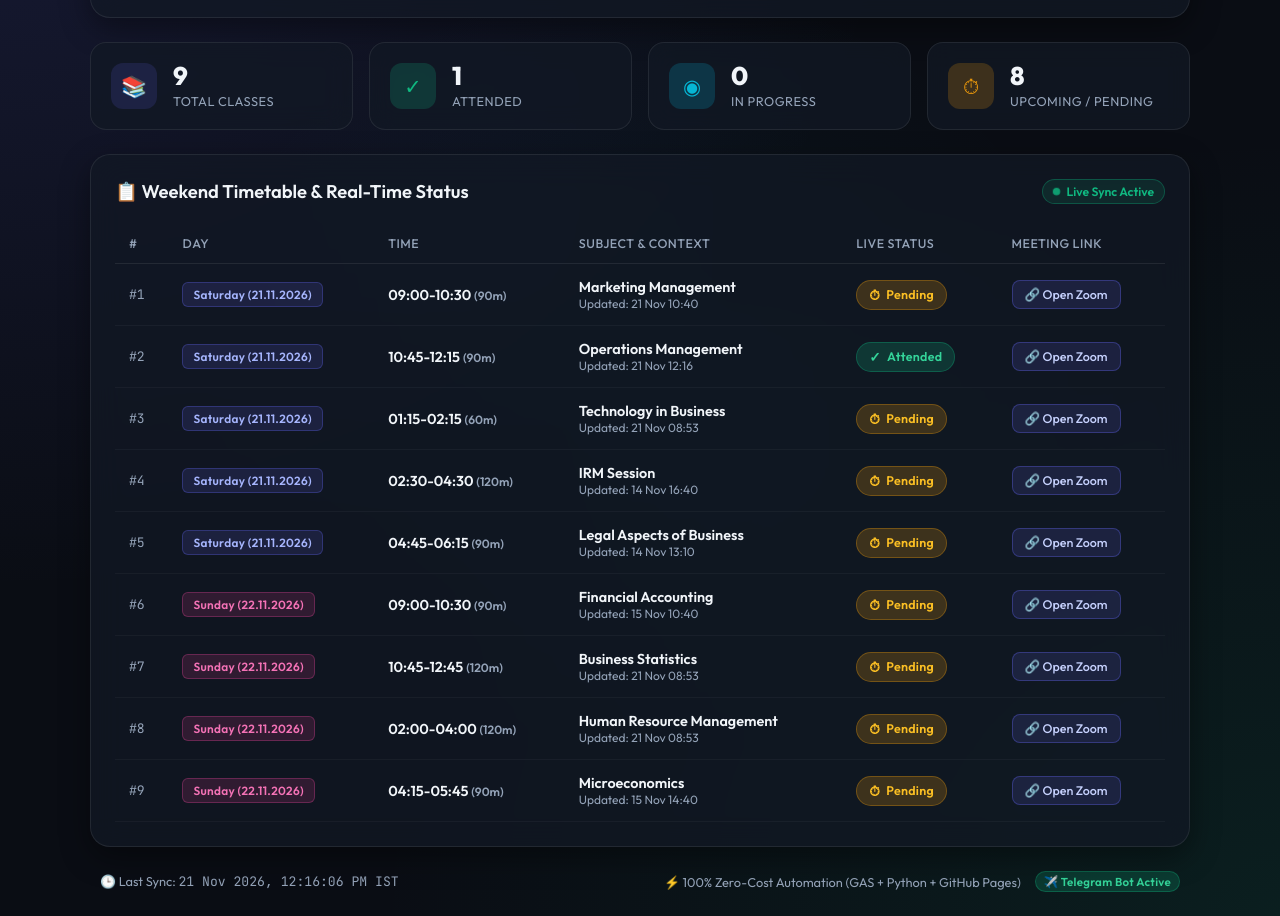
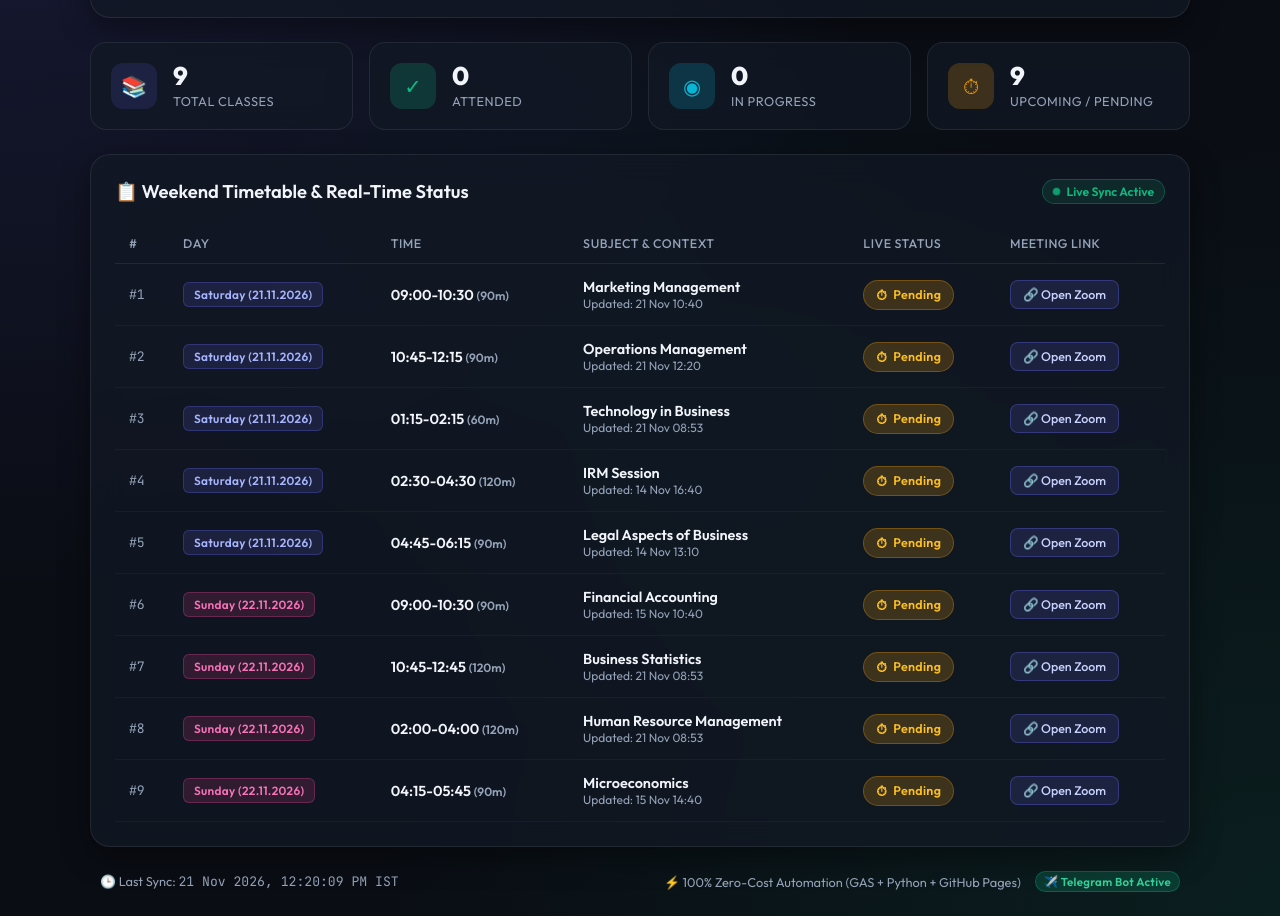
Before and after one commit to gobiakg2003-art/meeting-dashboard, a plain HTML site: page index.html in a window 1280 px wide. Shown: the part 191-1107 px from the top of the page. Drawn offline with Linux system fonts and the light colour scheme.

Commit message:
Auto-update meeting attendance dashboard

```diff
--- a/index.html
+++ b/index.html
@@ -403,7 +403,7 @@
             <div class="stat-card">
                 <div class="stat-icon icon-attended">✓</div>
                 <div class="stat-content">
-                    <div class="stat-val">1</div>
+                    <div class="stat-val">0</div>
                     <div class="stat-label">Attended</div>
                 </div>
             </div>
@@ -417,7 +417,7 @@
             <div class="stat-card">
                 <div class="stat-icon icon-pending">⏱</div>
                 <div class="stat-content">
-                    <div class="stat-val">8</div>
+                    <div class="stat-val">9</div>
                     <div class="stat-label">Upcoming / Pending</div>
                 </div>
             </div>
@@ -468,11 +468,11 @@
             <td class="font-bold">10:45-12:15 <span class="text-xs text-muted">(90m)</span></td>
             <td>
                 <div class="subject-title">Operations Management</div>
-                <div class="text-xs text-muted">Updated: 21 Nov 12:16</div>
+                <div class="text-xs text-muted">Updated: 21 Nov 12:20</div>
             </td>
             <td>
-                <span class="status-badge badge-attended">
-                    <span class="badge-dot">✓</span> Attended
+                <span class="status-badge badge-pending">
+                    <span class="badge-dot">⏱</span> Pending
                 </span>
             </td>
             <td><a href="https://events.zoom.us/ej/AgsVvgVsjjcisXmbNG2pqVSdDKVMCUP7Sl1opNW-RmwU1dnl0Fzk~A3pBIv-9DobYczwQ-SXxWWrs7zTruOIEC-N5RIELy7n60HmPTe-Zt6ux4oM_Q" target="_blank" rel="noopener noreferrer" class="link-btn">🔗 Open Zoom</a></td>
@@ -597,7 +597,7 @@
 
         <!-- Footer -->
         <footer class="footer">
-            <div>🕒 Last Sync: <span class="font-mono">21 Nov 2026, 12:16:06 PM IST</span></div>
+            <div>🕒 Last Sync: <span class="font-mono">21 Nov 2026, 12:20:09 PM IST</span></div>
             <div style="display: flex; align-items: center; justify-content: center; gap: 8px; flex-wrap: wrap;">
                 <span>⚡ 100% Zero-Cost Automation (GAS + Python + GitHub Pages)</span>
                 <span class="status-badge badge-attended" style="font-size: 0.72rem; padding: 2px 8px; margin-left: 6px;">✈️ Telegram Bot Active</span>
```
